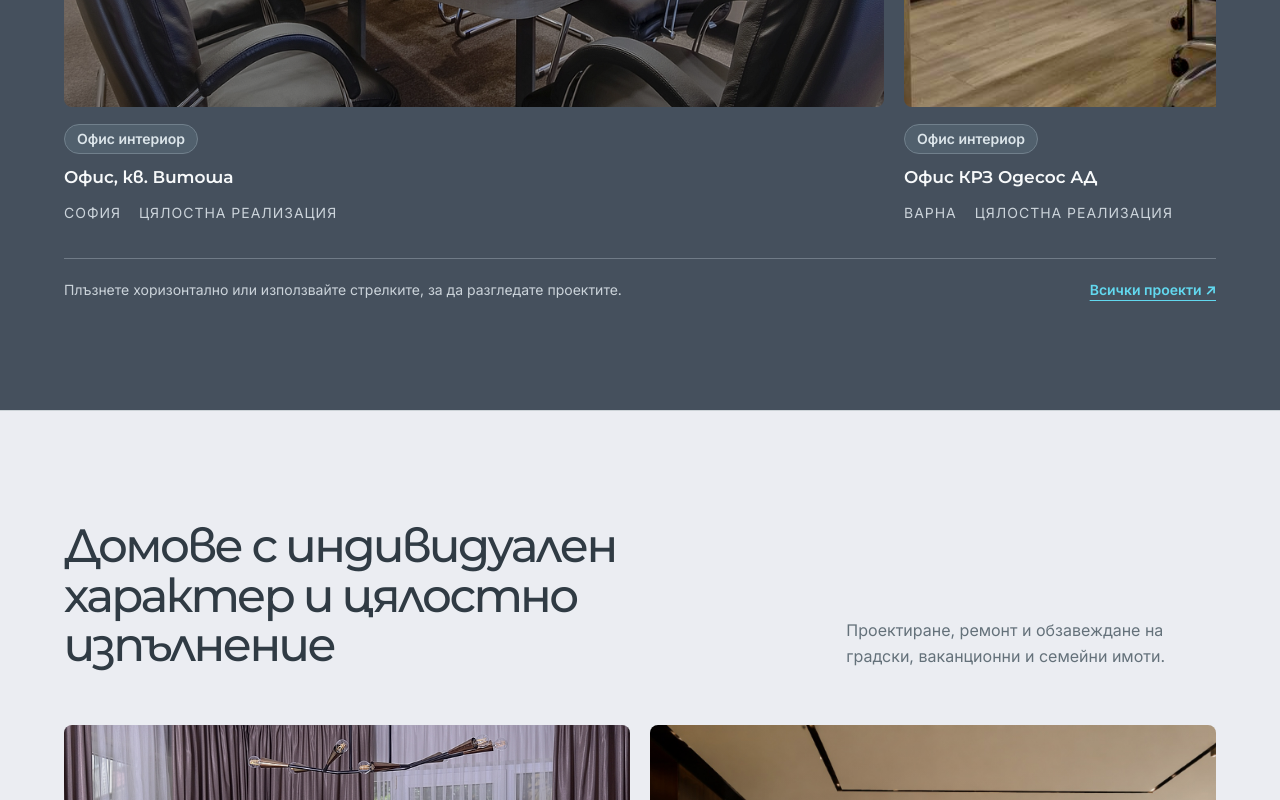
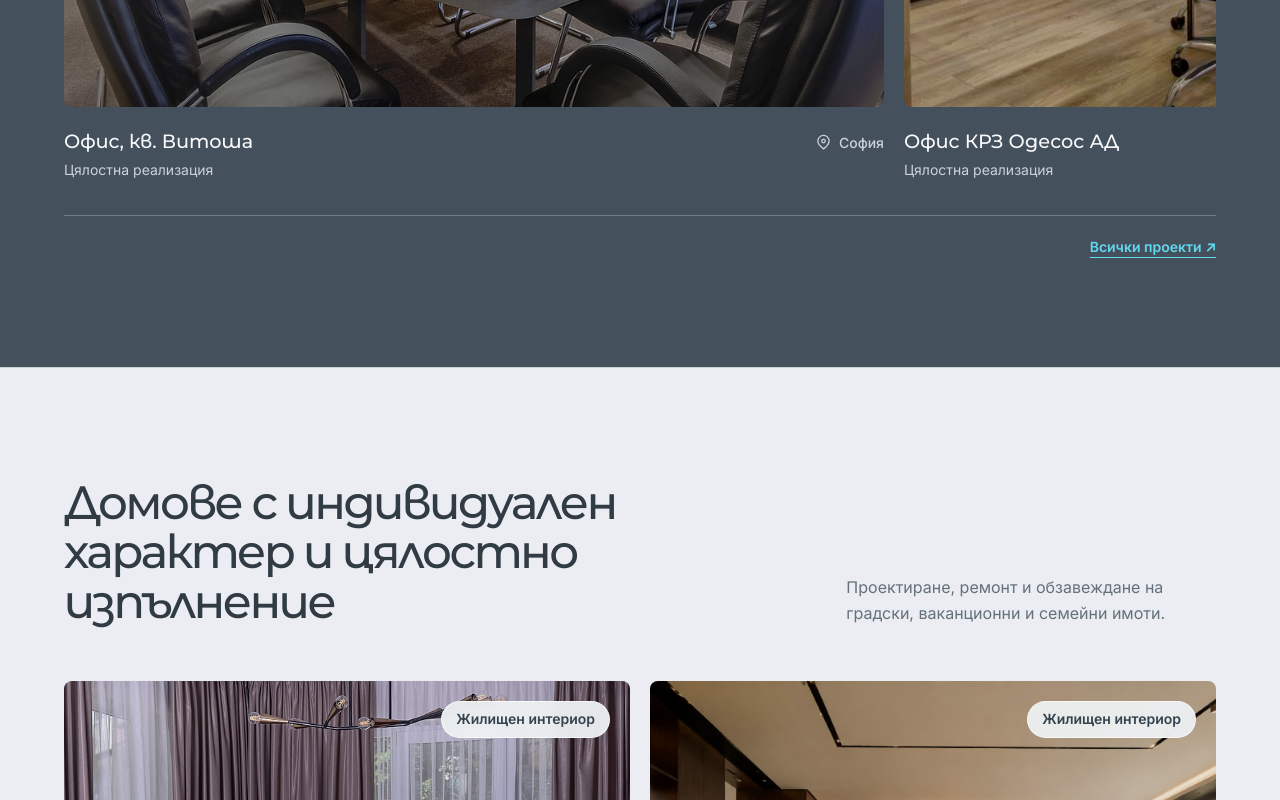
Before and after one commit to momchilfantasive/planex-interior-b2b, a Next.js app: page / in a window 1280 px wide. Shown: the part 3400-4200 px from the top of the page. Built offline with nearby package versions, Linux system fonts and the light colour scheme.

Commit message:
Refine project card information

```diff
--- a/app/globals.css
+++ b/app/globals.css
@@ -158,3 +158,14 @@ a:focus-visible,button:focus-visible,input:focus-visible,select:focus-visible,te
 .serviceCard:nth-child(1) .serviceImage,.serviceCard:nth-child(2) .serviceImage,.serviceCard:nth-child(3) .serviceImage{height:460px;filter:saturate(.68) contrast(.98)}
 @media(max-width:900px){.serviceGrid{grid-template-columns:1fr 1fr}.serviceCard:nth-child(1){grid-column:1/-1}.serviceCard:nth-child(1) .serviceImage,.serviceCard:nth-child(2) .serviceImage,.serviceCard:nth-child(3) .serviceImage{height:420px}}
 @media(max-width:560px){.serviceGrid{grid-template-columns:1fr}.serviceCard:nth-child(1){grid-column:auto}.serviceCard:nth-child(1) .serviceImage,.serviceCard:nth-child(2) .serviceImage,.serviceCard:nth-child(3) .serviceImage{height:360px}}
+
+/* Project information: category belongs to the image, location to the caption. */
+.projectImage .category{position:absolute;z-index:2;top:20px;right:20px;margin:0;padding:9px 14px;border-radius:999px;background:rgba(238,242,244,.94);border:1px solid rgba(255,255,255,.65);color:#34434e;font-size:14px;font-weight:600;line-height:1.2;letter-spacing:0;text-transform:none;backdrop-filter:blur(8px)}
+.lightSection .projectImage .category{background:rgba(238,242,244,.94);border-color:rgba(255,255,255,.65);color:#34434e}
+.projectCard .projectDetails,.homeCard>div.projectDetails{display:flex;justify-content:space-between;align-items:flex-start;gap:24px;margin-top:22px}
+.projectDetails h3,.projectCard h3,.homeCard h3{margin:0;font-size:clamp(19px,1.5vw,24px);font-weight:500;line-height:1.3}
+.projectDetails p{margin:5px 0 0;color:var(--muted);font-size:14px}
+.projectLocation,.homeCard>div.projectDetails .projectLocation{display:inline-flex;align-items:center;gap:7px;flex-shrink:0;padding-top:4px;color:var(--muted);font-size:14px;font-weight:500;line-height:1.4;letter-spacing:0;text-transform:none;white-space:nowrap}
+.projectLocation svg{width:17px;height:17px;flex:0 0 17px}
+.projectsFooter{justify-content:flex-end}
+@media(max-width:560px){.projectImage .category{top:14px;right:14px}.projectCard .projectDetails,.homeCard>div.projectDetails{gap:12px;flex-wrap:wrap;margin-top:16px}.projectLocation,.homeCard>div.projectDetails .projectLocation{padding-top:0}.projectsFooter{margin-top:22px}}
--- a/app/page.tsx
+++ b/app/page.tsx
@@ -27,6 +27,8 @@ const benefits=[
  ['Готов за използване обект','Завършваме с монтаж, детайлно почистване и предаване на ключ.'],
 ];
 
+function LocationPin(){return <svg aria-hidden="true" viewBox="0 0 24 24" fill="none" stroke="currentColor" strokeWidth="1.8" strokeLinecap="round" strokeLinejoin="round"><path d="M20 10c0 5-8 11-8 11S4 15 4 10a8 8 0 1 1 16 0Z"/><circle cx="12" cy="10" r="2.5"/></svg>}
+
 export default function Home(){const officeTrack=useRef<HTMLDivElement>(null);const moveProjects=(direction:number)=>officeTrack.current?.scrollBy({left:direction*officeTrack.current.clientWidth*.78,behavior:'smooth'});return <main>
  <section className="hero" id="top"><header className="nav"><a className="brand" href="#top" aria-label="Planex Interior"><img src="/planex-interior-logo-approved.svg" alt="Planex Interior"/></a><nav aria-label="Основна навигация"><a href="#services">Услуги</a><a href="#projects">Проекти</a><a href="#about">За нас</a><a href="#contact">Контакти</a></nav><a className="navCta" href="#contact">Запитване</a></header><video className="heroVideo" autoPlay muted loop playsInline preload="auto" poster="/images/project-office.jpg" aria-hidden="true"><source src="/videos/planex-interior-hero.mp4" type="video/mp4"/></video><div className="heroShade"/><div className="heroContent"><h1>Интериорни решения за офиси, търговски площи и жилища</h1><p className="heroText">Поемаме целия процес от концепцията до напълно завършеното и обзаведено пространство. Работите с един екип, предварително договорен бюджет и ясна отговорност.</p></div><div className="scrollNote">София и Варна · Над 45 000 м² реализирани пространства <span>↓</span></div></section>
 
@@ -34,9 +36,9 @@ export default function Home(){const officeTrack=useRef<HTMLDivElement>(null);co
 
  <section className="numbers section lightSection" aria-label="Планекс Инвест в числа"><div className="numbersTop"><p className="kicker">Опит в числа</p><h2>Реализиран капацитет за бизнес и жилищни пространства</h2></div><div className="numberGrid"><article><strong>45 000 м²</strong><p>Общо завършени и обзаведени имоти</p></article><article className="accentStat"><strong>5 000 м²</strong><p>Бизнес имоти</p></article><article><strong>40 000 м²</strong><p>Жилищни имоти</p><small>28 000 м² градски · 12 000 м² ваканционни</small></article><article><strong>600</strong><p>Клиенти</p><small>560 физически лица · 40 юридически лица</small></article><article><strong>3 500 м²</strong><p>Реализирани в София</p><small>40 апартамента за частни клиенти</small></article></div></section>
 
- <section className="projects section" id="projects"><div className="sectionHeader"><div><p className="kicker">Избрани реализации</p><h2>Офиси, създадени за начина, по който работите</h2></div><div className="projectActions"><button type="button" onClick={()=>moveProjects(-1)} aria-label="Предишни проекти">←</button><button type="button" onClick={()=>moveProjects(1)} aria-label="Следващи проекти">→</button></div></div><div className="officeCarousel" ref={officeTrack}>{offices.map((p,i)=><article className={`projectCard office${i+1}`} key={p.title}><div className="projectImage" style={{backgroundImage:`url('${p.image}')`}}/><p className="category">Офис интериор</p><h3>{p.title}</h3><ul><li>{p.place}</li><li>Цялостна реализация</li></ul></article>)}</div><div className="projectsFooter"><p>Плъзнете хоризонтално или използвайте стрелките, за да разгледате проектите.</p><a className="simpleLink" href="https://planexinterior.bg/galeriya/">Всички проекти ↗</a></div></section>
+ <section className="projects section" id="projects"><div className="sectionHeader"><div><p className="kicker">Избрани реализации</p><h2>Офиси, създадени за начина, по който работите</h2></div><div className="projectActions"><button type="button" onClick={()=>moveProjects(-1)} aria-label="Предишни проекти">←</button><button type="button" onClick={()=>moveProjects(1)} aria-label="Следващи проекти">→</button></div></div><div className="officeCarousel" ref={officeTrack}>{offices.map((p,i)=><article className={`projectCard office${i+1}`} key={p.title}><div className="projectImage" style={{backgroundImage:`url('${p.image}')`}}><span className="category">Офис интериор</span></div><div className="projectDetails"><div><h3>{p.title}</h3><p>Цялостна реализация</p></div><span className="projectLocation"><LocationPin/>{p.place}</span></div></article>)}</div><div className="projectsFooter"><a className="simpleLink" href="https://planexinterior.bg/galeriya/">Всички проекти ↗</a></div></section>
 
- <section className="homes section lightSection"><div className="sectionHeader"><div><p className="kicker">Жилищни пространства</p><h2>Домове с индивидуален характер и цялостно изпълнение</h2></div><p className="sectionNote">Проектиране, ремонт и обзавеждане на градски, ваканционни и семейни имоти.</p></div><div className="homeGrid">{homes.map(p=><article className="homeCard" key={p.title}><div className="projectImage" style={{backgroundImage:`url('${p.image}')`}}/><div><p className="category">Жилищен интериор</p><h3>{p.title}</h3><span>{p.place}</span></div></article>)}</div></section>
+ <section className="homes section lightSection"><div className="sectionHeader"><div><p className="kicker">Жилищни пространства</p><h2>Домове с индивидуален характер и цялостно изпълнение</h2></div><p className="sectionNote">Проектиране, ремонт и обзавеждане на градски, ваканционни и семейни имоти.</p></div><div className="homeGrid">{homes.map(p=><article className="homeCard" key={p.title}><div className="projectImage" style={{backgroundImage:`url('${p.image}')`}}><span className="category">Жилищен интериор</span></div><div className="projectDetails"><h3>{p.title}</h3><span className="projectLocation"><LocationPin/>{p.place}</span></div></article>)}</div></section>
 
  <section className="about section" id="about"><div className="aboutPhoto"/><div className="aboutCopy"><p className="kicker">За Планекс Инвест</p><h2>Строителен опит зад всеки интериор</h2><p>„Планекс Инвест“ е инвестиционно-консултантска компания с над 300 000 м² построени жилищни, офисни, търговски и обществени площи. Интериорният ни екип координира проектантите, изпълнителите и доставките и отговаря за проекта до неговото предаване.</p><p>Услугите могат да бъдат възложени цялостно или поотделно. Поемаме и изпълнение по готов интериорен проект.</p><a className="pill" href="https://planexinterior.bg/za-nas/">Повече за компанията</a></div></section>
 
```
